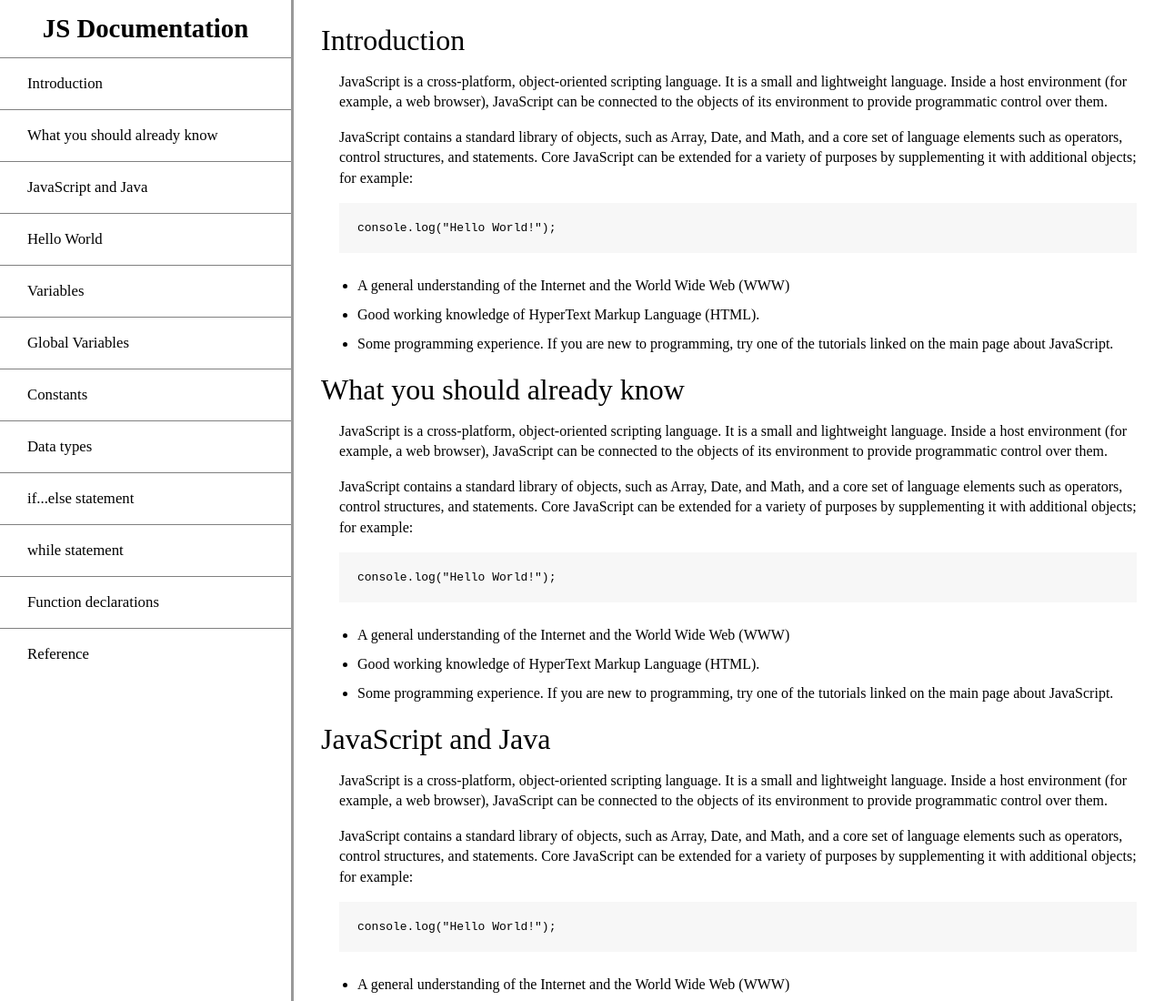
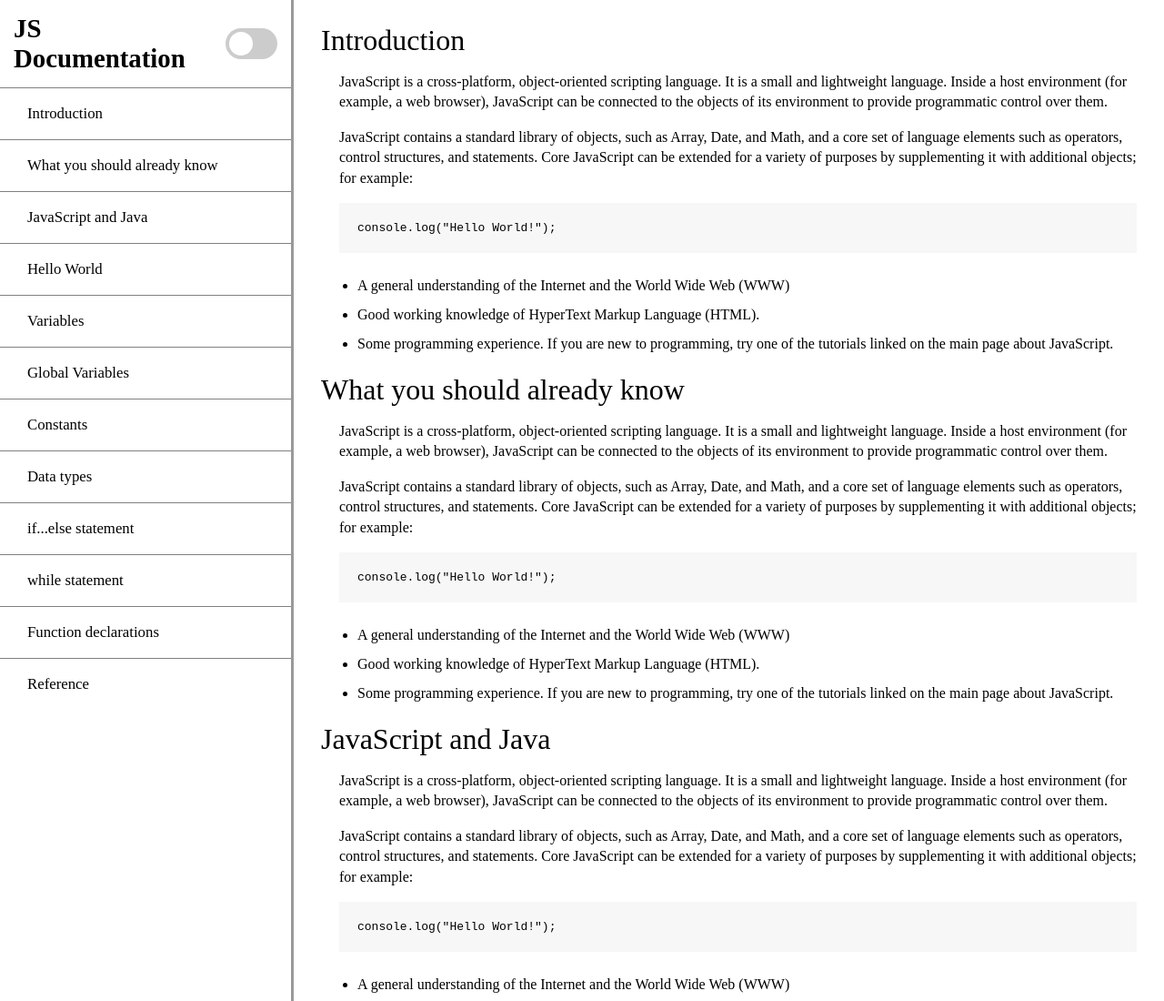
Before and after one commit to Paqong/FCC-projects, a plain HTML site: page technical-documentation/index.html in a window 1280 px wide. Shown: the top 1100 px of the page at 91% size. Drawn offline with Linux system fonts and the light colour scheme.

Commit message:
Dark Mode button created but no functionality

```diff
--- a/technical-documentation/css/style.css
+++ b/technical-documentation/css/style.css
@@ -21,6 +21,59 @@ html {
     display: flex;
     justify-content: center;
     align-items: center;
+}
+
+/* The switch - the box around the slider */
+.switch {
+    margin-left: 1rem;
+    position: relative;
+    display: inline-block;
+    width: 60px;
+    height: 34px;
+}
+
+/* Hide default HTML checkbox */
+.switch input {
+    opacity: 0;
+    width: 0;
+    height: 0;
+}
+
+/* The slider */
+.slider {
+    border-radius: 34px;
+    position: absolute;
+    cursor: pointer;
+    /*
+        These 4 property made the slider have the
+        same height and width as the switch class
+    */
+    top: 0;
+    left: 0;
+    right: 0;
+    bottom: 0;
+    background-color: #ccc;
+    transition: .4s;
+}
+
+.slider:before {
+    border-radius: 34px;
+    position: absolute;
+    content: "";
+    height: 26px;
+    width: 26px;
+    left: 4px;
+    bottom: 4px;
+    background-color: white;
+    transition: .4s;
+}
+
+input:checked + .slider {
+    background-color: #2196F3;
+}
+
+input:checked + .slider:before {
+    transform: translateX(26px);
 }
 
 #navbar > ul {
--- a/technical-documentation/index.html
+++ b/technical-documentation/index.html
@@ -5,11 +5,18 @@
     <meta http-equiv="X-UA-Compatible" content="IE=edge">
     <meta name="viewport" content="width=device-width, initial-scale=1.0">
     <link rel="stylesheet" href="/css/style.css">
+    <script src="/js/dark-mode.js"></script>
     <title>JS Documentation</title>
 </head>
 <body>
     <nav id="navbar">
-        <header><strong>JS Documentation</strong></header>
+        <header>
+            <strong>JS Documentation</strong>
+            <label class="switch">
+                <input type="checkbox" name="checkbox">
+                <span class="slider"></span>
+            </label>
+        </header>
         <ul>
             <li><a href="#introduction" class="nav-link">Introduction</a></li>
             <li><a href="#what_you_should_already_know" class="nav-link">What you should already know</a></li>
```
Also changed, not shown: technical-documentation/js/dark-mode.js (added).
